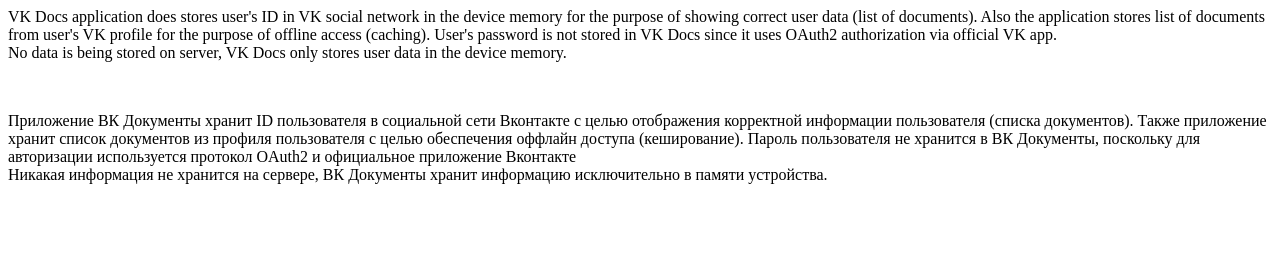
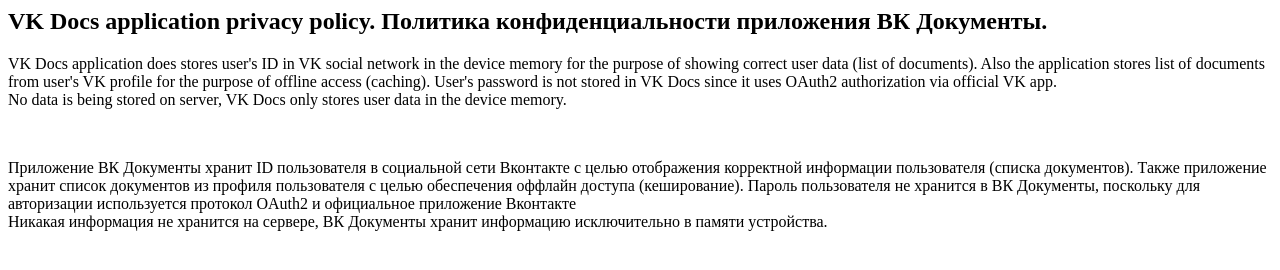
Before and after one commit to ivanz128/vkdocsprivacy, a plain HTML site: page index.html in a window 1280 px wide. Drawn offline with Linux system fonts and the light colour scheme.

Commit message:
Update index.html

```diff
--- a/index.html
+++ b/index.html
@@ -1,3 +1,5 @@
+<h2>VK Docs application privacy policy. Политика конфиденциальности приложения ВК Документы.</h2>
+
 <p>
   VK Docs application does stores user's ID in VK social network in the device memory for the purpose of showing correct user data (list of documents).
   Also the application stores list of documents from user's VK profile for the purpose of offline access (caching).
```
